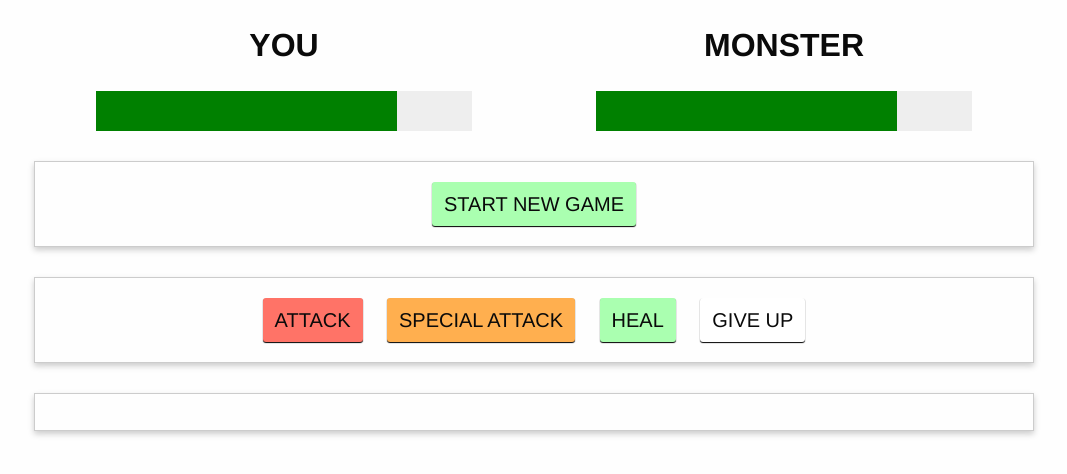
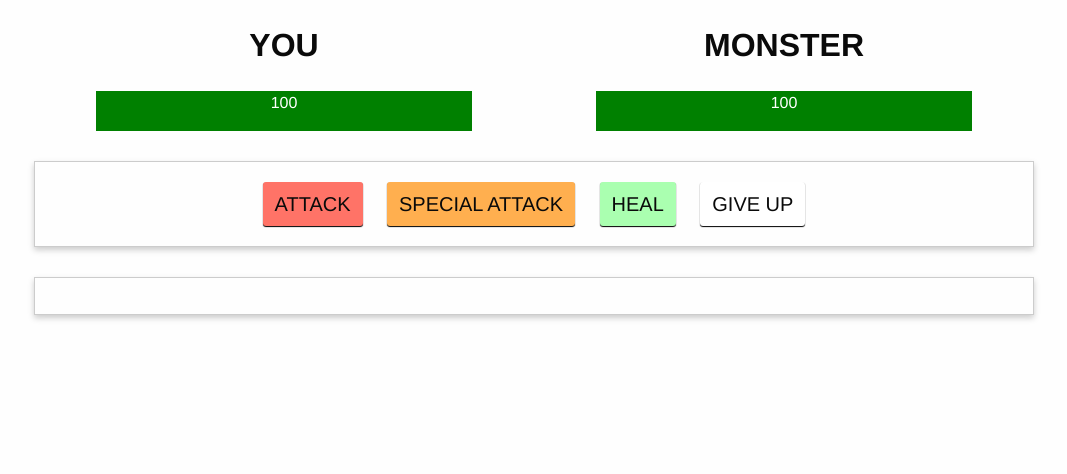
Before and after one commit to JamesSwatton/vue-practice, a plain HTML site: page monster_fight/index.html in a window 1280 px wide. Both pictures are taken after a click on the button "START NEW GAME". Shown: the whole page, without its empty margins (106-1173 px from the left). Drawn offline with nearby package versions, Linux system fonts and the light colour scheme.

Commit message:
add health bar binding

```diff
--- a/monster_fight/app.js
+++ b/monster_fight/app.js
@@ -1,6 +1,8 @@
-new Vue = ({
+new Vue({
     el: '#app',
     data: {
-
+        startGame: false,
+        playerHealth: 100,
+        monsterHealth: 100,
     }
 })
--- a/monster_fight/index.html
+++ b/monster_fight/index.html
@@ -1,8 +1,9 @@
 <!DOCTYPE html>
 <html>
 <head>
+    <meta charset="UTF-8">
     <title>Monster Slayer</title>
-    <script src="https://npmcdn.com/vue/dist/vue.js"></script>
+    <script src="https://npmcdn.com/vue/dist/vue.js" defer></script>
     <link rel="stylesheet" href="css/foundation.min.css">
     <link rel="stylesheet" href="css/app.css">
     <script src="./app.js" defer></script>
@@ -13,31 +14,33 @@
         <div class="small-6 columns">
             <h1 class="text-center">YOU</h1>
             <div class="healthbar">
-                <div class="healthbar text-center" style="background-color: green; margin: 0; color: white;">
-
+                <div class="healthbar text-center" :style="{width: monsterHealth
+                    + '%'}" style="background-color: green; margin: 0; color: white;">
+                    {{ playerHealth }}
                 </div>
             </div>
         </div>
         <div class="small-6 columns">
             <h1 class="text-center">MONSTER</h1>
             <div class="healthbar">
-                <div class="healthbar text-center" style="background-color: green; margin: 0; color: white;">
-
+                <div class="healthbar text-center" :style="{width: monsterHealth
+                    + '%'}" style="background-color: green; margin: 0; color: white;">
+                    {{ monsterHealth }}
                 </div>
             </div>
         </div>
     </section>
-    <section class="row controls">
+    <section v-if="!startGame" class="row controls">
         <div class="small-12 columns">
-            <button id="start-game">START NEW GAME</button>
+            <button @click="startGame = !startGame"id="start-game">START NEW GAME</button>
         </div>
     </section>
-    <section class="row controls">
+    <section v-else class="row controls">
         <div class="small-12 columns">
             <button id="attack">ATTACK</button>
             <button id="special-attack">SPECIAL ATTACK</button>
             <button id="heal">HEAL</button>
-            <button id="give-up">GIVE UP</button>
+            <button @click="startGame = !startGame"id="give-up">GIVE UP</button>
         </div>
     </section>
     <section class="row log">
```
Also changed, not shown: monster_fight/css/app.css (line endings or trailing spaces).
